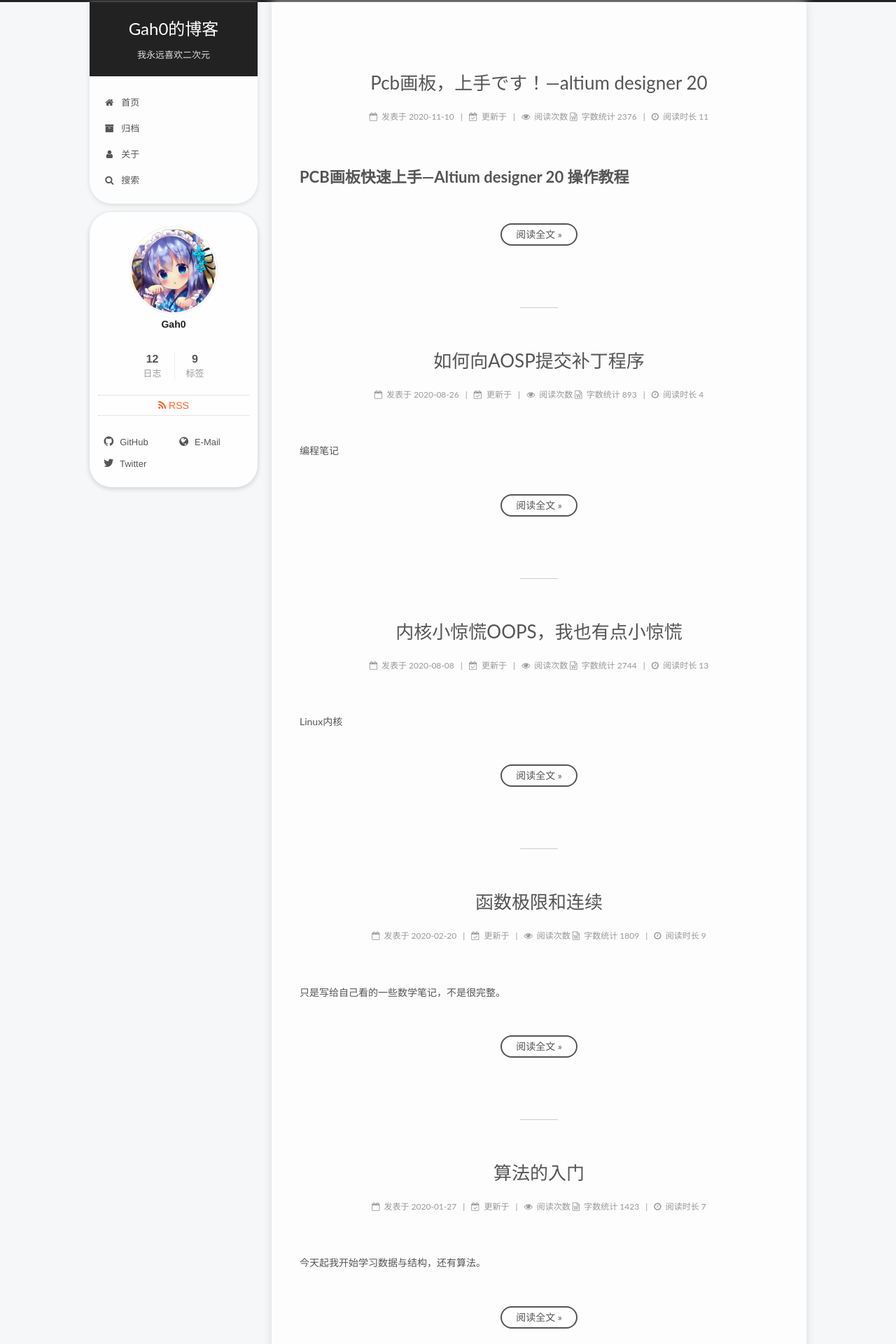
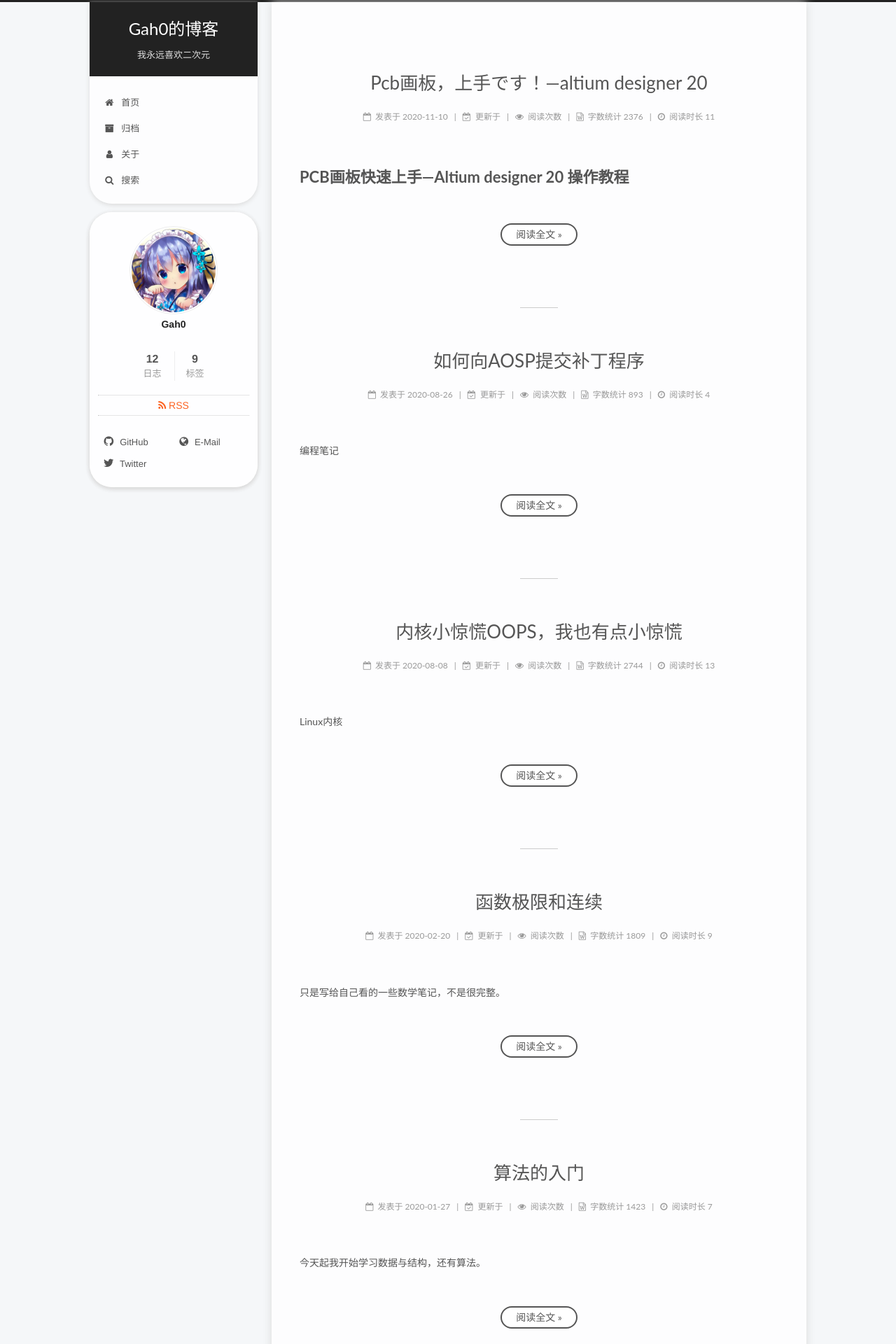
Before and after one commit to Gah0/Gah0.github.io, a Jekyll site: the page built from index.html, in a window 1280 px wide. Shown: the top 1920 px of the page at 70% size. Built offline with Jekyll 4.4.1, drawn with Linux system fonts in a browser that asks for light colours; the list of posts is cut into pages by our own code; comment, search, counter and statistics services are not loaded.

Commit message:
html: fix the back of workcount missing charactors
Signed-off-by: Gah0 <g0d3ph@gmail.com>

```diff
--- a/_includes/_macro/post.html
+++ b/_includes/_macro/post.html
@@ -222,9 +222,7 @@
             {% include _helper/wordcount.html %}
             <div class="post-wordcount">
               {% if site.post_wordcount.wordcount %}
-                {% unless site.post_wordcount.separated_meta %}
-                  <span class="post-meta-divider">|</span>
-                {% endunless %}
+                <span class="post-meta-divider">|</span>
                 <span class="post-meta-item-icon">
                   <i class="fa fa-file-word-o"></i>
                 </span>
```
